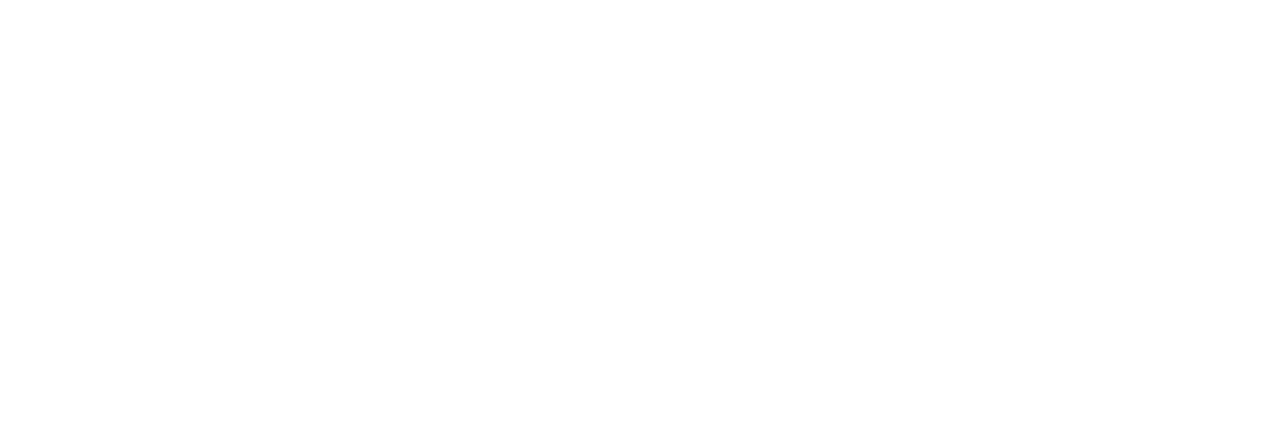
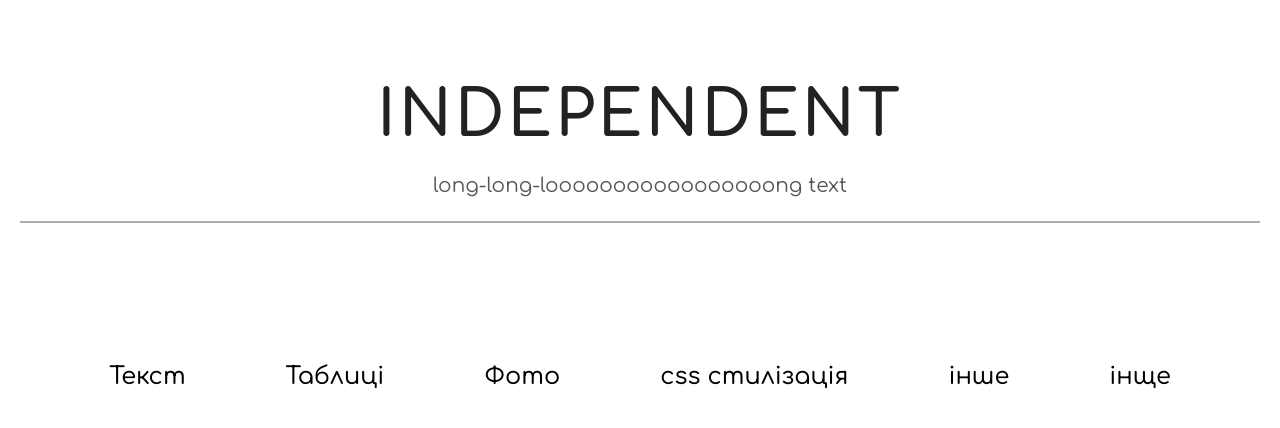
Before and after one commit to Severusromantik/IO-34_INDEPENDENT-SobkovychRoman-FIOT-2025, a plain HTML site: page index.html in a window 1280 px wide. Drawn offline with Linux system fonts and the light colour scheme.

Commit message:
New_independent commit

```diff
--- a/index.html
+++ b/index.html
@@ -3,9 +3,33 @@
 <head>
     <meta charset="UTF-8">
     <meta name="viewport" content="width=device-width, initial-scale=1.0">
+
+    <link rel="stylesheet" href="styles.css">
+
     <title>Document</title>
+
 </head>
+
 <body>
+    <header>
+        <div class="header-title">
+            <p>INDEPENDENT</p>
+        </div>
+        <div class="sub-header">
+            <p>long-long-looooooooooooooooong text</p>
+        </div>
+        <div class="header-line"></div>
+    </header>
 
+    <main>
+        <ul class="main-links">
+            <li><a href="text.html">Текст</a></li>
+            <li><a href="shop.html">Таблиці</a></li>
+            <li><a href="about.html">Фото</a></li>
+            <li><a href="contacts.html">css стилізація</a></li>
+            <li><a href="contacts.html">інше</a></li>
+            <li><a href="contacts.html">інще</a></li>
+        </ul>
+    </main>
 </body>
 </html>
--- /dev/null
+++ b/styles.css
@@ -0,0 +1,76 @@
+/* ===== Google Font Import - Comfortaa ===== */
+@import url('https://fonts.googleapis.com/css2?family=Comfortaa:wght@300;400;500;600;700&display=swap');
+
+/* ===== Базові стилі ===== */
+* {
+  margin: 0;
+  padding: 0;
+  box-sizing: border-box;
+  font-family: 'Comfortaa', sans-serif;
+}
+
+body {
+  background-color: #ffffff; /* можеш змінити на будь-який фон */
+  color: #333;
+}
+
+/* ===== Хедер ===== */
+header {
+  display: flex;
+  flex-direction: column;      /* ставимо елементи один під одним */
+  align-items: center;         /* центруємо по горизонталі */
+  justify-content: center;     /* і по вертикалі */
+  text-align: center;
+  padding: 80px 20px;          /* відступи зверху і з боків */
+}
+
+/* Головний заголовок */
+.header-title p {
+  font-size: 64px;
+  font-weight: 600;
+  letter-spacing: 3px;
+  color: #222;
+  margin-bottom: 20px;         /* відстань до підзаголовка */
+}
+
+/* Підзаголовок */
+.sub-header p {
+  font-size: 20px;
+  font-weight: 400;
+  color: #555;
+  max-width: 800px;            /* щоб текст не розтягувався на весь екран */
+  line-height: 1.5;
+}
+
+
+/* ===== Сіра лінія після хедера ===== */
+.header-line {
+  width: 100%;
+  height: 2px;
+  background-color: #aeacac; /* світло-сіра */
+  margin-top: 20px;          /* відступ від хедера */
+}
+
+
+.main-links {
+  display: flex;
+  justify-content: center;   /* вирівнюємо по центру */
+  flex-wrap: wrap;           /* щоб адаптувалось до вузьких екранів */
+  list-style: none;          /* прибираємо кружечки */
+  padding: 0;
+  margin: 60px 0;            /* відступи зверху і знизу */
+  gap: 100px;                /* відстань між пунктами */
+}
+
+.main-links a {
+  text-decoration: none;     /* без підкреслення */
+  color: #000000;
+  font-size: 24px;           /* трохи більший текст, ніж у футері */
+  font-weight: 500;
+  transition: color 0.3s ease, transform 0.2s ease;
+}
+
+.main-links a:hover {
+  color: #545454;
+  transform: scale(1.05);    /* легке збільшення при наведенні */
+}
--- /dev/null
+++ b/text_styles.css
@@ -0,0 +1,42 @@
+/* ===== Google Font Import - Montserrat ===== */
+@import url('https://fonts.googleapis.com/css2?family=Montserrat:wght@300;400;500;600;700&display=swap');
+
+
+.first {
+    font-family: Arial, serif;
+    font-size: 2rem;
+    font-weight: bold;
+    font-style: normal;
+
+    color: #b61818;
+    text-align: left;
+    line-height: 1.6;
+    letter-spacing: 1px;
+    word-spacing: 25px;
+
+    text-transform: uppercase;
+    text-decoration: underline;
+
+    margin: 5px;
+    padding: auto;
+    text-indent: 20px;
+}
+
+.second {
+    font-family: Montserrat, serif;
+    font-size: 3rem;
+    font-weight: lighter;
+    font-style: oblique;
+
+    color: black;
+    text-align: right;
+    word-spacing: 40px;
+
+    text-transform: lowercase;
+    text-decoration: overline;
+
+    margin: 5px;
+    padding: auto;
+    text-indent: 0px;
+
+}
```
Also changed, not shown: text.html (added, +19 -0 lines).
